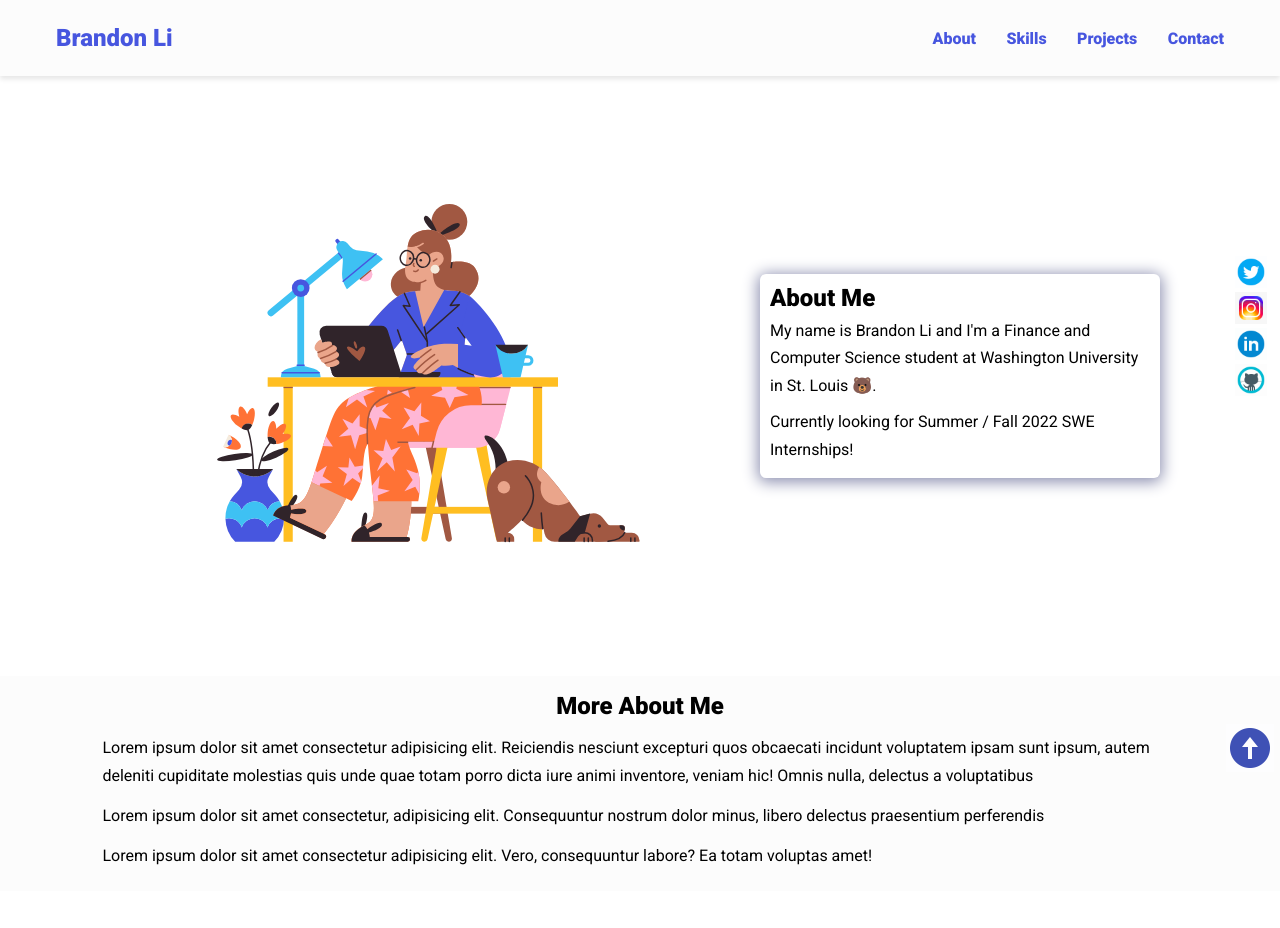
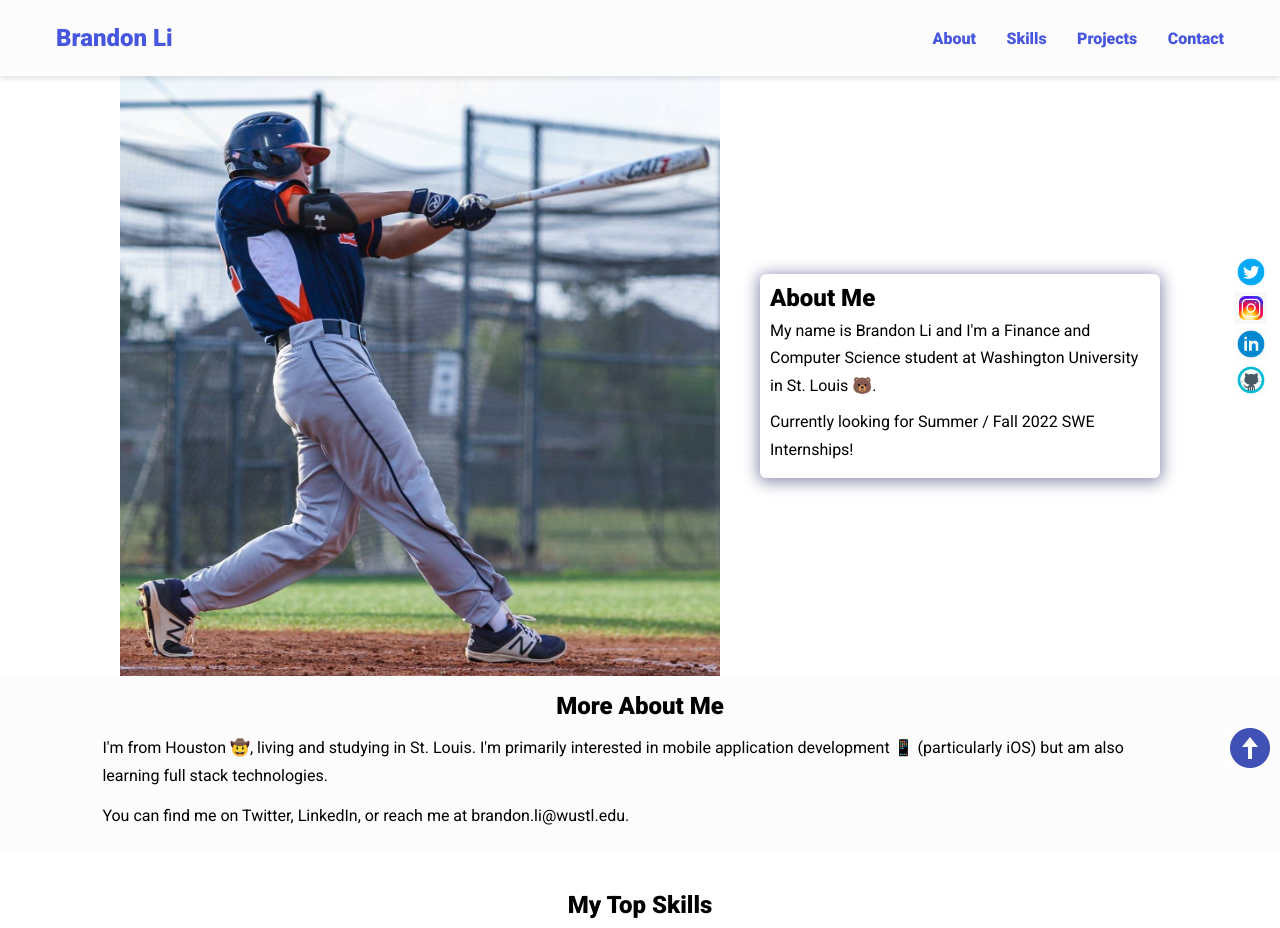
Before and after one commit to li-brandon/li-brandon.github.io, a plain HTML site: page index.html in a window 1280 px wide. Shown: the top 928 px of the page. Drawn offline with nearby package versions, Linux system fonts and the light colour scheme.

Commit message:
Add Hero Image

```diff
--- a/index.html
+++ b/index.html
@@ -48,8 +48,8 @@
     <!-- Hero Section -->
     <section class="hero" id="about">
       <img
-        src="assets/images/wfh_1.svg"
-        alt="jane-doe"
+        src="assets/images/brandon_baseball.jpeg"
+        alt="brandon-baseball"
         loading="lazy"
         class="hero-img"
       />
@@ -66,18 +66,10 @@
     <section class="more-about">
       <h2>More About Me</h2>
       <p>
-        Lorem ipsum dolor sit amet consectetur adipisicing elit. Reiciendis
-        nesciunt excepturi quos obcaecati incidunt voluptatem ipsam sunt ipsum,
-        autem deleniti cupiditate molestias quis unde quae totam porro dicta
-        iure animi inventore, veniam hic! Omnis nulla, delectus a voluptatibus
+        I'm from Houston 🤠, living and studying in St. Louis. I'm primarily interested in mobile application development 📱 (particularly iOS) but am also learning full stack technologies.
       </p>
       <p>
-        Lorem ipsum dolor sit amet consectetur, adipisicing elit. Consequuntur
-        nostrum dolor minus, libero delectus praesentium perferendis
-      </p>
-      <p>
-        Lorem ipsum dolor sit amet consectetur adipisicing elit. Vero,
-        consequuntur labore? Ea totam voluptas amet!
+        You can find me on Twitter, LinkedIn, or reach me at brandon.li@wustl.edu.
       </p>
     </section>
 
--- a/style.css
+++ b/style.css
@@ -233,6 +233,7 @@
 }
 
 .more-about p {
+    text-align: center;
     line-height: var(--line-height);
     padding: 0.4rem;
 }
```
Also changed, not shown: assets/images/brandon_baseball.jpeg (added), jane-shot.png (deleted), 2 other files.
